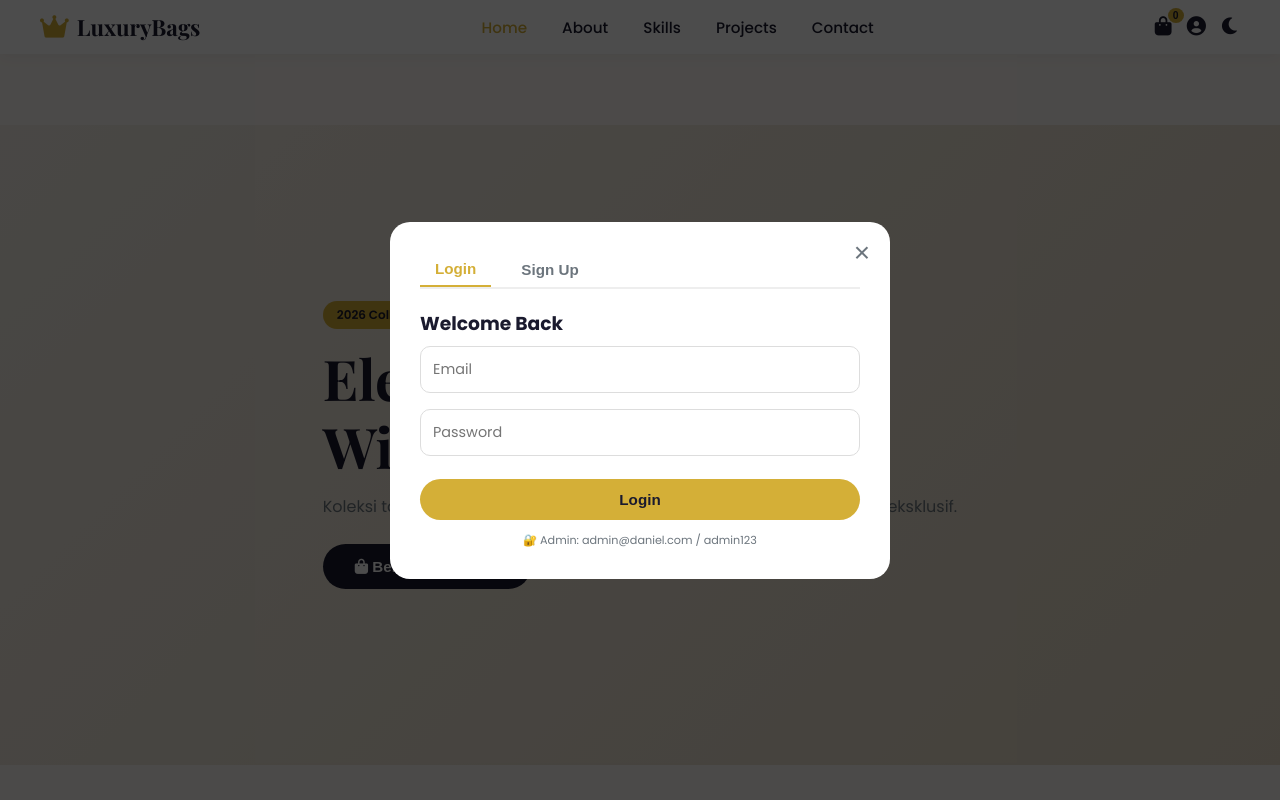
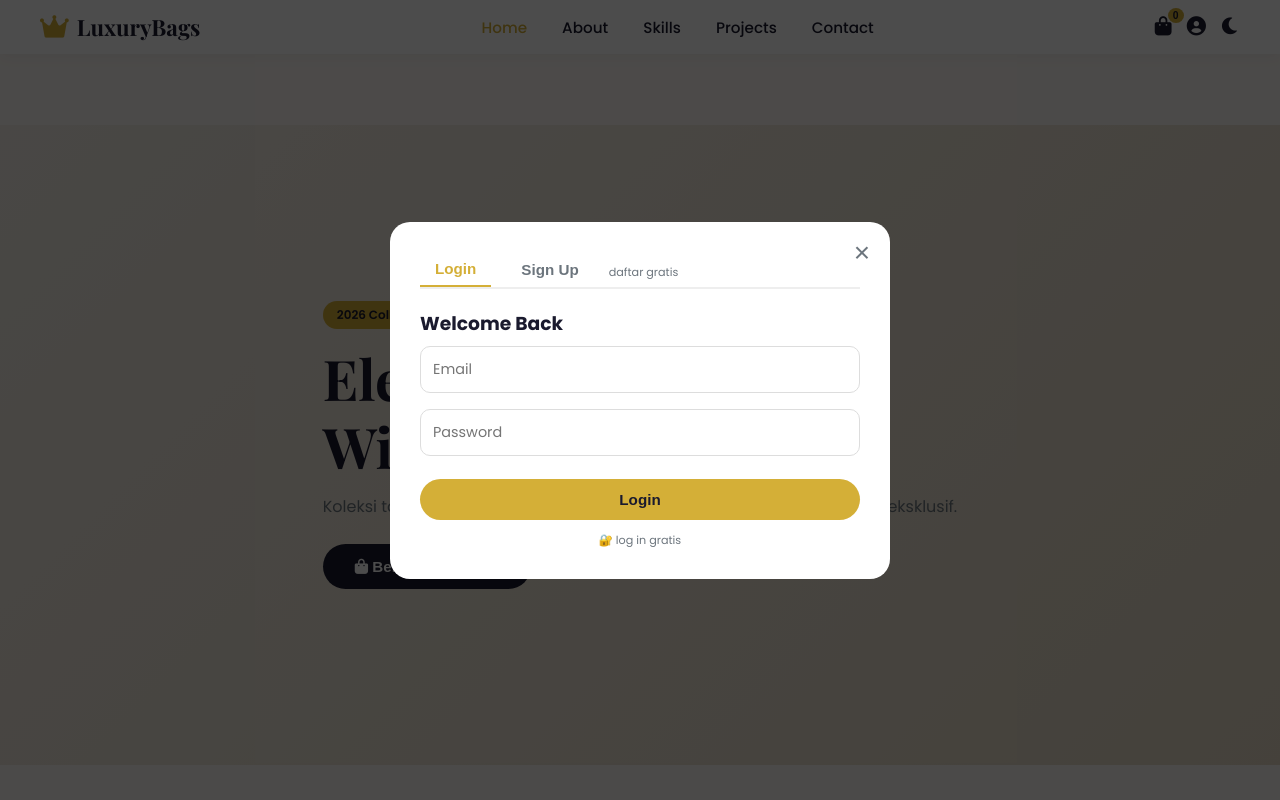
Before and after one commit to Ram-range/Tas-brend, a plain HTML site: page index.html in a window 1280 px wide. Both pictures are taken after a click on the button 1196 px from the left and 27 px from the top of the page. Shown: the top 800 px of the page. Drawn offline with nearby package versions, Linux system fonts and the light colour scheme.

Commit message:
Update demo text in login modal

```diff
--- a/index.html
+++ b/index.html
@@ -78,13 +78,14 @@
         <div class="modal-tabs">
             <button class="tab-btn active" data-tab="login">Login</button>
             <button class="tab-btn" data-tab="signup">Sign Up</button>
+            <p class="demo-text">daftar gratis</p>
         </div>
         <div class="tab-content active" id="loginTab">
             <h3>Welcome Back</h3>
             <input type="email" id="loginEmail" placeholder="Email" class="modal-input">
             <input type="password" id="loginPassword" placeholder="Password" class="modal-input">
             <button class="modal-btn" id="doLoginBtn">Login</button>
-            <p class="demo-text">🔐 Admin: admin@daniel.com / admin123</p>
+            <p class="demo-text">🔐 log in gratis</p>
         </div>
         <div class="tab-content" id="signupTab">
             <h3>Create Account</h3>
```
